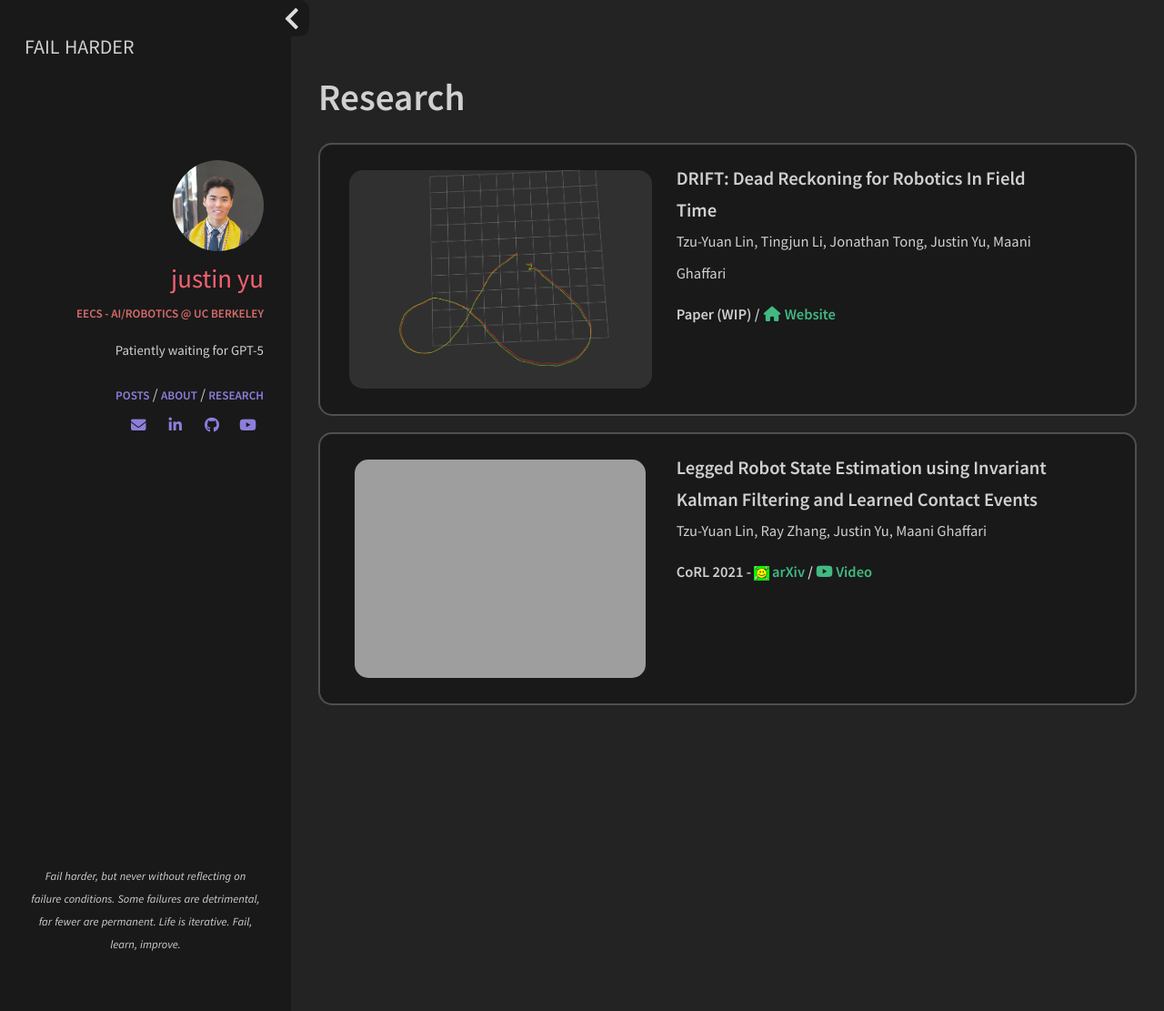
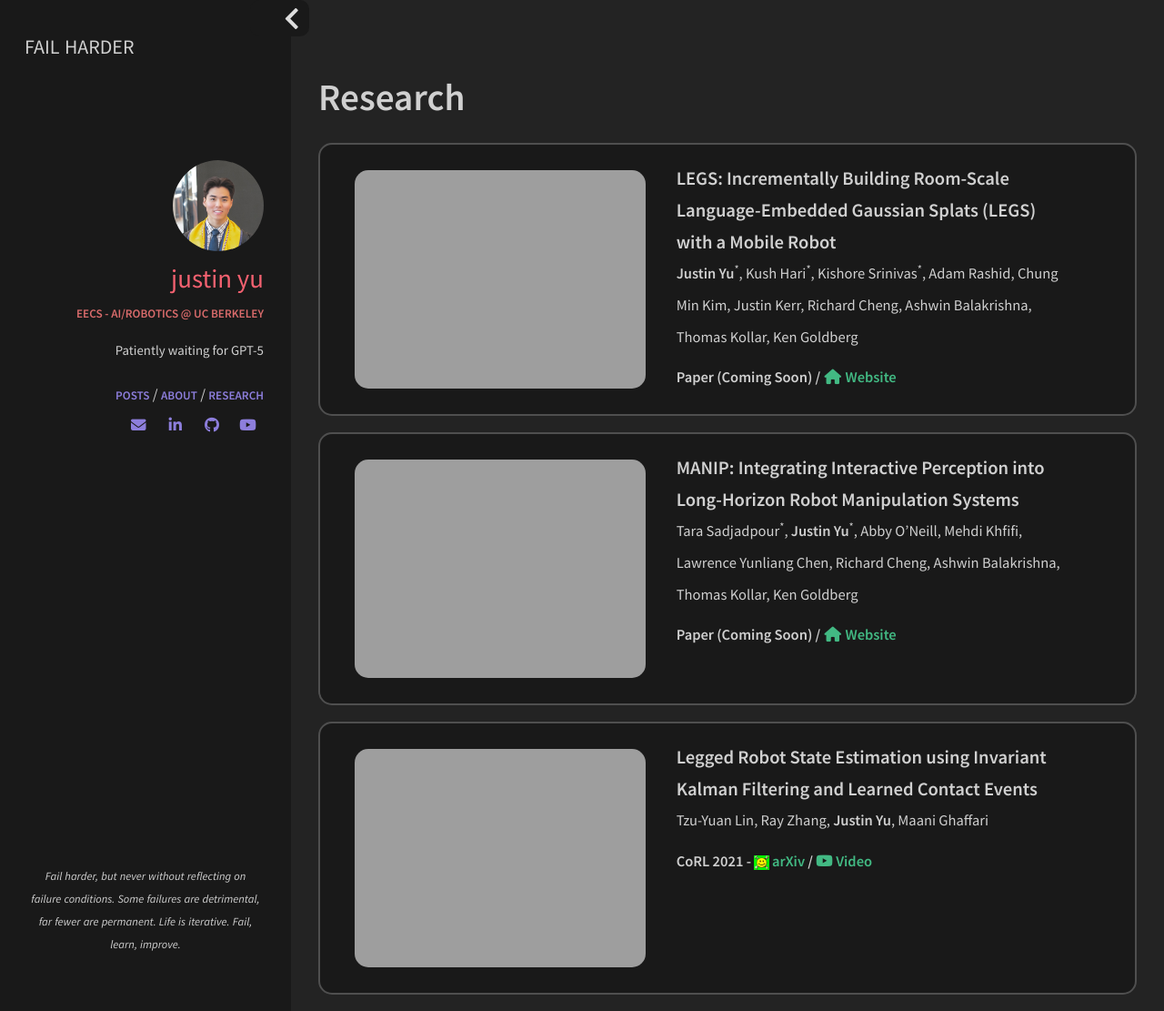
Before and after one commit to uynitsuj/uynitsuj.github.io, a Jekyll site: the page built from gresearch.html, in a window 1280 px wide. Shown: the whole page at 91% size. Built offline with Jekyll 4.4.1, drawn with Linux system fonts in a browser that asks for light colours; nearby versions of some CDN libraries.

Commit message:
update research

```diff
--- a/_includes/sections/research.html
+++ b/_includes/sections/research.html
@@ -4,18 +4,43 @@
     <div class="col">
         <div class="col m5" style="float:middle; margin-right:15px; margin-bottom: 8px; margin-top: 8px;">
             <img align="middle" class="hidden-md" style="margin:auto;border-radius:15px;display:block"
-                src="{{ site.url }}/img/pub/DRIFT.png" alt="{{ site.url }}/img/pub/DRIFT.png" height="240">
+                src="{{ site.url }}/img/pub/LEGS.png" alt="{{ site.url }}/img/pub/LEGS.png" height="240">
         </div>
         <div class="col m6 card-desc">
             <!-- TITLE -->
-            <h4 style="margin: 0">DRIFT: Dead Reckoning for Robotics In Field Time</h4>
+            <h4 style="margin: 0">LEGS: Incrementally Building Room-Scale Language-Embedded Gaussian Splats (LEGS) with a Mobile Robot</h4>
             <!-- AUTHORS -->
-            Tzu-Yuan Lin, Tingjun Li, Jonathan Tong, Justin Yu, Maani Ghaffari
+            <b>Justin Yu</b><sup>*</sup>, Kush Hari<sup>*</sup>, Kishore Srinivas<sup>*</sup>, Adam Rashid, Chung Min Kim, Justin Kerr, Richard Cheng, Ashwin Balakrishna, Thomas Kollar, Ken Goldberg
             <br>
             <!-- LINKS -->
             <p style="margin:10px;"></p>
             <b>
-                Paper (WIP) / <a href="https://umich-curly.github.io/DRIFT_Website/" target="_blank"><i
+                Paper (Coming Soon) / <a href="https://berkeleyautomation.github.io/LEGS/" target="_blank"><i
+                        class="fa fa-fw fa-home"></i> Website</a>
+            </b>
+            <p></p>
+        </div>
+    </div>
+</div>
+<p style="margin:18px;"></p>
+
+
+<div class="row" style="background-color: #191919; border-radius: 15px; padding: 20px; border: 2.5px solid #4f4f4f;">
+    <div class="col">
+        <div class="col m5" style="float:middle; margin-right:15px; margin-bottom: 8px; margin-top: 8px;">
+            <img align="middle" class="hidden-md" style="margin:auto;border-radius:15px;display:block"
+                src="{{ site.url }}/img/pub/MANIP.png" alt="{{ site.url }}/img/pub/MANIP.png" height="240">
+        </div>
+        <div class="col m6 card-desc">
+            <!-- TITLE -->
+            <h4 style="margin: 0">MANIP: Integrating Interactive Perception into Long-Horizon Robot Manipulation Systems</h4>
+            <!-- AUTHORS -->
+            Tara Sadjadpour<sup>*</sup>, <b>Justin Yu</b><sup>*</sup>, Abby O’Neill, Mehdi Khfifi, Lawrence Yunliang Chen, Richard Cheng, Ashwin Balakrishna, Thomas Kollar, Ken Goldberg
+            <br>
+            <!-- LINKS -->
+            <p style="margin:10px;"></p>
+            <b>
+                Paper (Coming Soon) / <a href="https://berkeleyautomation.github.io/MANIP/" target="_blank"><i
                         class="fa fa-fw fa-home"></i> Website</a>
             </b>
             <p></p>
@@ -35,7 +60,7 @@
             <h4 style=" margin: 0">Legged Robot State Estimation using Invariant Kalman Filtering and Learned Contact
                 Events</h4>
             <!-- AUTHORS -->
-            Tzu-Yuan Lin, Ray Zhang, Justin Yu, Maani Ghaffari
+            Tzu-Yuan Lin, Ray Zhang, <b>Justin Yu</b>, Maani Ghaffari
             <br>
             <!-- LINKS -->
             <p style="margin:10px;"></p>
```
Also changed, not shown: _includes/sections/about.html (+6 -8 lines), 5 other files.
